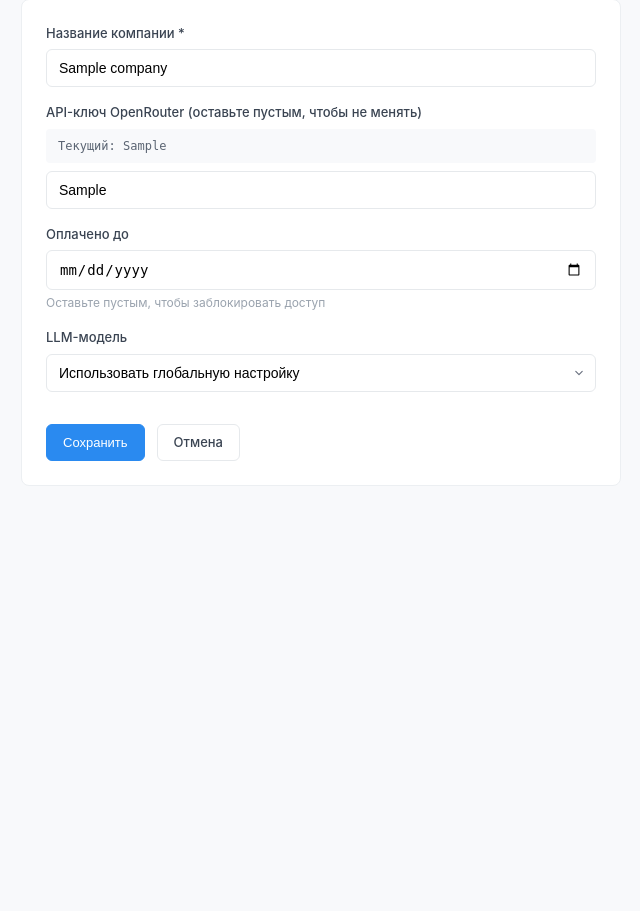
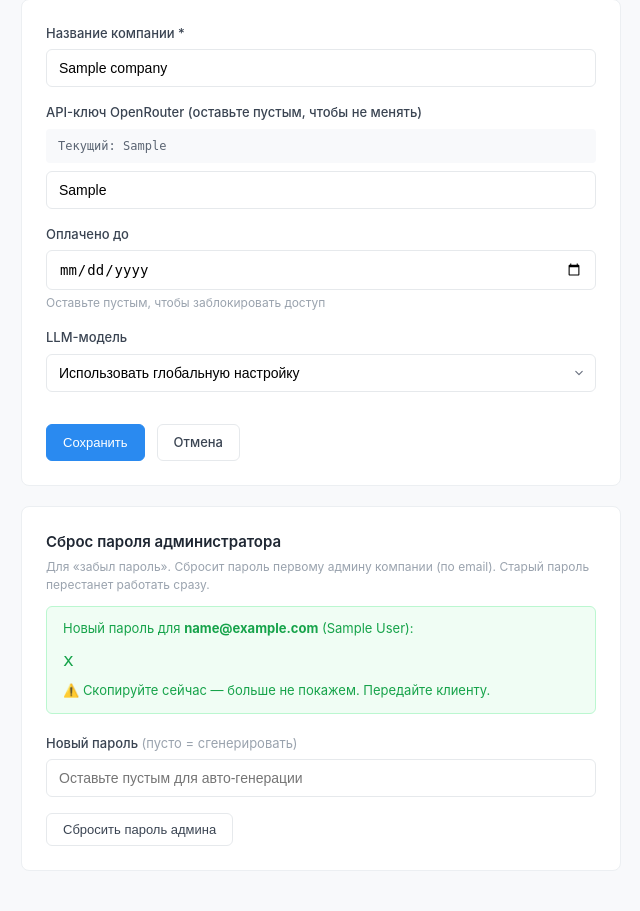
Before and after one commit to artemsitnikoff/glafira, a FastAPI app: template backend/superadmin/templates/company_form.html in a window 1280 px wide. Shown: the part 225-1136 px from the top of the page, without its empty margins (39-679 px from the left). Before the commit the page ends 686 px from the top, so only its background shows below. Run offline with FastAPI, Linux system fonts and the light colour scheme; the template is opened without the code that fills it: most values are stand-ins (such as "Sample title", 1, 10 or a date in 2020); parts of the project's set-up code (start-up, migrations or seed data) failed here and were passed over.

Commit message:
v1.7.17 feat(superadmin): сброс пароля админа компании
«Забыл пароль» — в /super/ не было сброса. CompanyService.reset_admin_password
(первый админ по email, авто-генерация или свой пароль, bcrypt как в основном
приложении), роут POST /super/companies/{id}/reset-password, карточка в форме
компании с показом нового пароля один раз (не в URL/лог).

Co-Authored-By: Claude Opus 4.8 (1M context) <noreply@anthropic.com>

```diff
--- a/backend/superadmin/main.py
+++ b/backend/superadmin/main.py
@@ -331,3 +331,38 @@ async def update_company(
             },
             "error": str(e)
         })
+
+
+@app.post("/super/companies/{company_id}/reset-password")
+async def reset_admin_password(
+    request: Request,
+    company_id: UUID,
+    username: str = Depends(require_super_admin),
+    new_password: Optional[str] = Form(""),
+):
+    """Сброс пароля администратора компании («забыл пароль»)."""
+    if isinstance(username, RedirectResponse):
+        return username
+
+    company_settings = await company_service.get_company_settings(company_id)
+    if not company_settings:
+        return RedirectResponse("/super/?error=Компания не найдена", status_code=303)
+
+    ctx = {
+        "request": request,
+        "username": username,
+        "company": company_settings,
+        "form_data": {},
+    }
+
+    np = (new_password or "").strip()
+    if np and len(np) < 6:
+        ctx["error"] = "Пароль слишком короткий (минимум 6 символов)"
+        return templates.TemplateResponse(request, "company_form.html", ctx)
+
+    result = await company_service.reset_admin_password(company_id, np or None)
+    if result is None:
+        ctx["error"] = "У компании нет пользователя-администратора"
+    else:
+        ctx["reset_result"] = result
+    return templates.TemplateResponse(request, "company_form.html", ctx)
--- a/backend/superadmin/templates/company_form.html
+++ b/backend/superadmin/templates/company_form.html
@@ -148,6 +148,31 @@
         </form>
     </div>
 
+    {% if company %}
+    <!-- Сброс пароля администратора (для «забыл пароль») -->
+    <div class="card" style="margin-top: 20px;">
+        <h2 style="font-size: 15px; font-weight: 600; margin-bottom: 4px; color: var(--ark-gray-800);">Сброс пароля администратора</h2>
+        <div style="font-size: 12px; color: var(--ark-gray-500); margin-bottom: 12px;">
+            Для «забыл пароль». Сбросит пароль первому админу компании (по email). Старый пароль перестанет работать сразу.
+        </div>
+        {% if reset_result %}
+            <div class="alert alert-success">
+                Новый пароль для <strong>{{ reset_result.email }}</strong>{% if reset_result.full_name %} ({{ reset_result.full_name }}){% endif %}:
+                <div style="font-family: monospace; font-size: 18px; margin: 8px 0; user-select: all;">{{ reset_result.password }}</div>
+                ⚠️ Скопируйте сейчас — больше не покажем. Передайте клиенту.
+            </div>
+        {% endif %}
+        <form method="post" action="/super/companies/{{ company.id }}/reset-password"
+              onsubmit="return confirm('Сбросить пароль администратора этой компании? Старый пароль перестанет работать.');">
+            <div class="form-group">
+                <label class="form-label" for="new_password">Новый пароль <span style="font-weight: 400; color: var(--ark-gray-500);">(пусто = сгенерировать)</span></label>
+                <input type="text" id="new_password" name="new_password" class="form-input" placeholder="Оставьте пустым для авто-генерации">
+            </div>
+            <button type="submit" class="btn btn-secondary">Сбросить пароль админа</button>
+        </form>
+    </div>
+    {% endif %}
+
     {% if not company %}
         <div style="margin-top: 20px; padding: 16px; background: var(--ark-blue-50); border-radius: 6px; font-size: 13px; color: var(--ark-gray-700);">
             <strong>Что произойдёт:</strong>
--- a/frontend/src/lib/version.ts
+++ b/frontend/src/lib/version.ts
@@ -1,3 +1,3 @@
 // Bump on every meaningful deploy. Видно в Sidebar под «Глафира».
 // Помогает понять что свежая выгрузка дошла до браузера (Ctrl+F5 если не та).
-export const APP_VERSION = '1.7.16';
+export const APP_VERSION = '1.7.17';
```
Also changed, not shown: backend/superadmin/service.py (+26 -0 lines), docs/version/v1.7.17.md (added, +18 -0 lines), docs/version/README.md.
